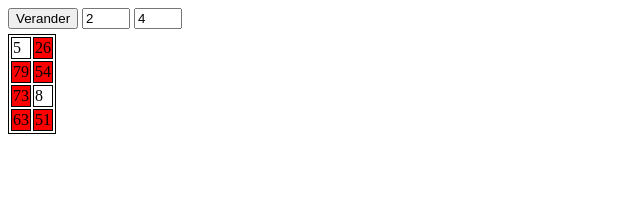
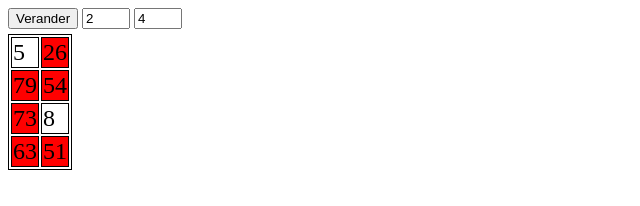
Before and after one commit to x0backslash0x/WebProg, a website built with Vite: page labo-07/verander-kleur-random/index.html in a window 1280 px wide. Both pictures are taken after a click on the button "Verander". Shown: the whole page, without its empty margins (0-640 px from the left). Built offline with nearby package versions, Linux system fonts and the light colour scheme.

Commit message:
labo 7 oefening 5 weergave celinhoud vergroten

```diff
--- a/labo-07/verander-kleur-random/src/style.css
+++ b/labo-07/verander-kleur-random/src/style.css
@@ -1,5 +1,9 @@
 table, tr, td {
   border: 1px solid black;
+}
+
+td {
+  font-size: x-large;
 }
 
 button {
```
